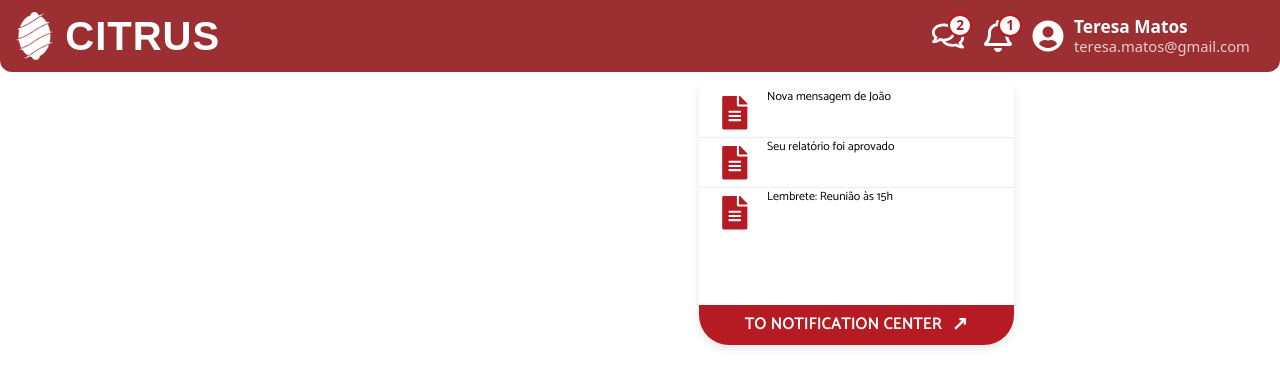
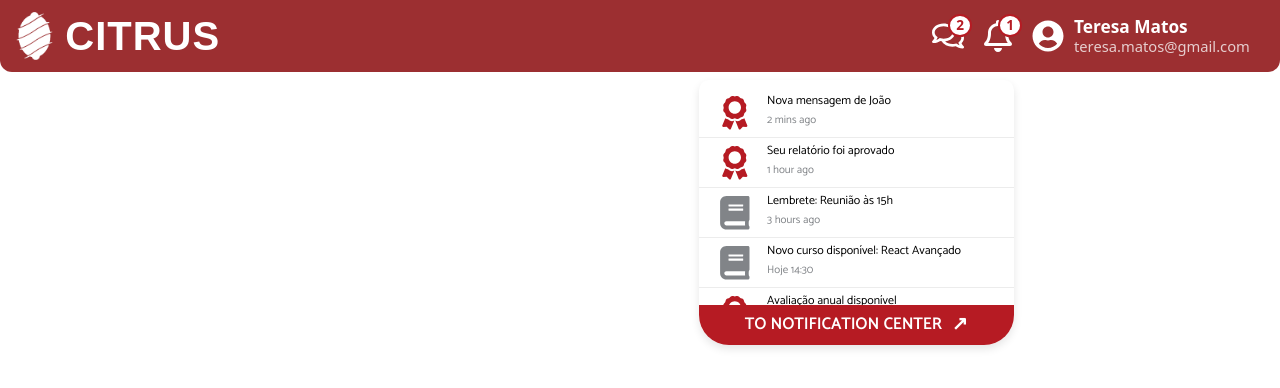
Before and after one commit to filipecosgom/ProjectCitrus, a React (Create React App) app in the folder frontend/: page /header in a window 1280 px wide. Both pictures are taken after a click on the icon 998 px from the left and 36 px from the top of the page. Shown: the top 388 px of the page. Built offline with nearby package versions, Linux system fonts and the light colour scheme; a web font is replaced by a local one.

Commit message:
Frontend - Notification tweaks. Added timestamp and scroll

```diff
--- a/frontend/src/components/dropdowns/NotificationDropdown.css
+++ b/frontend/src/components/dropdowns/NotificationDropdown.css
@@ -17,7 +17,6 @@
   flex: 1;
   overflow-y: auto;
   padding: 8px 0 0 0;
-  max-height: 175px;
 }
 
 .notification-item {
@@ -54,6 +53,7 @@
   justify-content: center;
   margin-left: 10px;
   overflow: hidden;
+  height: 44px; /* garante alinhamento vertical com o ícone */
 }
 
 .notification-message {
--- a/frontend/src/components/dropdowns/NotificationDropdown.js
+++ b/frontend/src/components/dropdowns/NotificationDropdown.js
@@ -1,17 +1,18 @@
 import React from "react";
 import { Link } from "react-router-dom";
-import { FaFileAlt, FaCheckSquare } from "react-icons/fa";
+import { FaAward, FaBook } from "react-icons/fa";
+import { IoMdNotifications } from "react-icons/io";
 import "./NotificationDropdown.css";
 
 // Função para escolher ícone conforme tipo
 function getIcon(type) {
   switch (type) {
     case "appraisal":
-      return <FaFileAlt className="notif-icon" color="#B61B23" />;
+      return <FaAward className="notif-icon" color="#B61B23" />;
     case "course":
-      return <FaCheckSquare className="notif-icon" color="#818488" />;
+      return <FaBook className="notif-icon" color="#818488" />;
     default:
-      return <FaFileAlt className="notif-icon" color="#B61B23" />;
+      return <IoMdNotifications className="notif-icon" color="#B61B23" />;
   }
 }
 
@@ -32,7 +33,7 @@ export default function NotificationDropdown({ notifications = [] }) {
               </div>
               <div className="notification-text-cell">
                 <div className="notification-message">{notif.message}</div>
-                <div className="notification-timestamp">{notif.timestamp}</div>
+                <div className="notification-timestamp">{notif.time}</div>
               </div>
             </div>
           ))
--- a/frontend/src/components/header/Header.js
+++ b/frontend/src/components/header/Header.js
@@ -35,20 +35,58 @@ export default function Header({
   const notifications = [
     {
       id: 1,
+      type: "appraisal",
       message: "Nova mensagem de João",
       time: "2 mins ago",
       read: false,
     },
     {
       id: 2,
+      type: "appraisal",
       message: "Seu relatório foi aprovado",
       time: "1 hour ago",
       read: true,
     },
     {
       id: 3,
+      type: "course",
       message: "Lembrete: Reunião às 15h",
       time: "3 hours ago",
+      read: false,
+    },
+    {
+      id: 4,
+      type: "course",
+      message: "Novo curso disponível: React Avançado",
+      time: "Hoje 14:30",
+      read: false,
+    },
+    {
+      id: 5,
+      type: "appraisal",
+      message: "Avaliação anual disponível",
+      time: "Ontem 17:00",
+      read: false,
+    },
+    {
+      id: 6,
+      type: "course",
+      message: "Curso de UX/UI atualizado",
+      time: "Ontem 15:45",
+      read: true,
+    },
+    {
+      id: 7,
+      type: "appraisal",
+      message: "Feedback recebido do gestor",
+      time: "10/06/2025 09:00",
+      read: false,
+    },
+    {
+      id: 8,
+      type: "course",
+      message: "Novo módulo: Design Systems",
+      time: "09/06/2025 11:30",
       read: false,
     },
   ];
```
